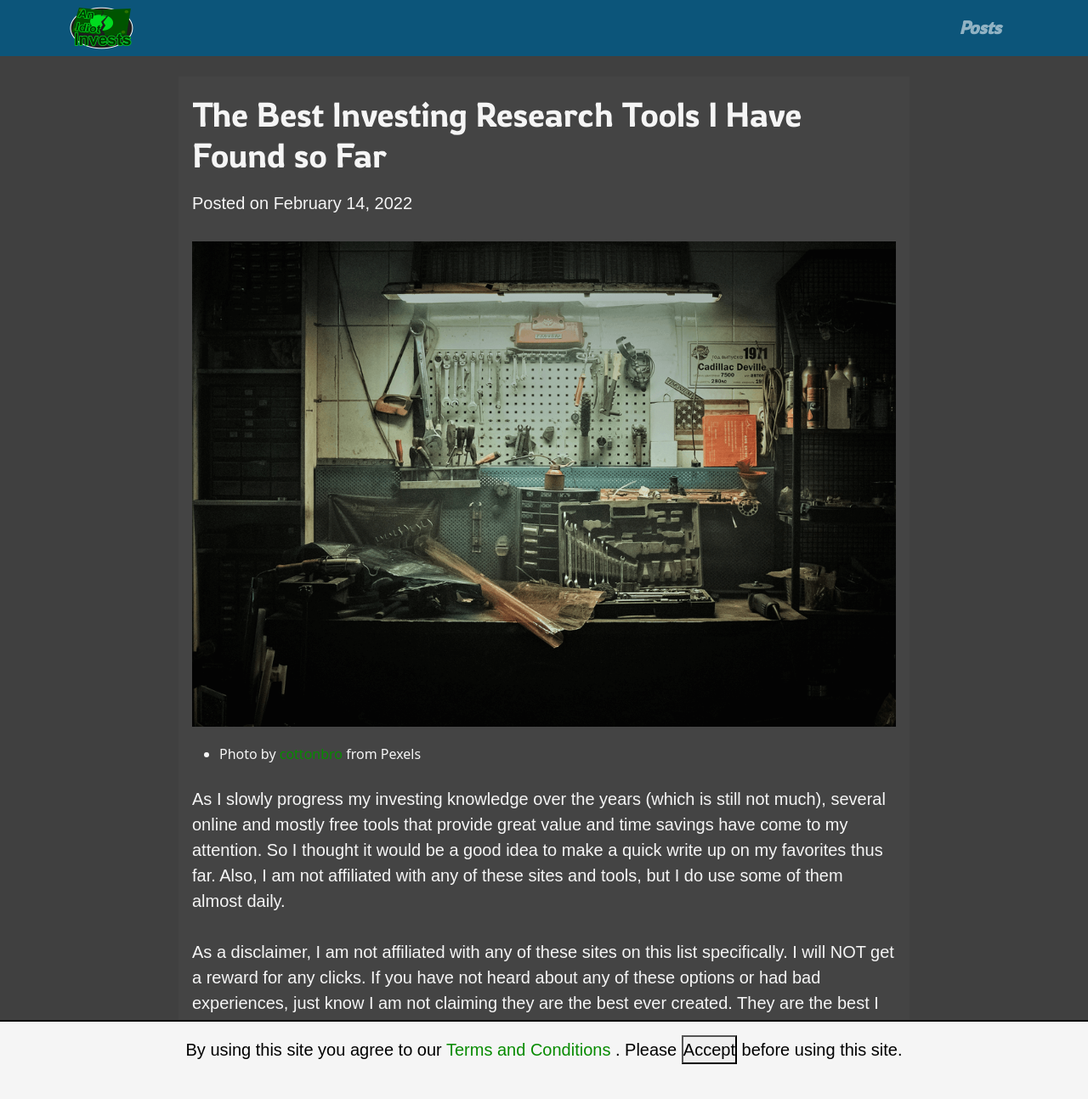
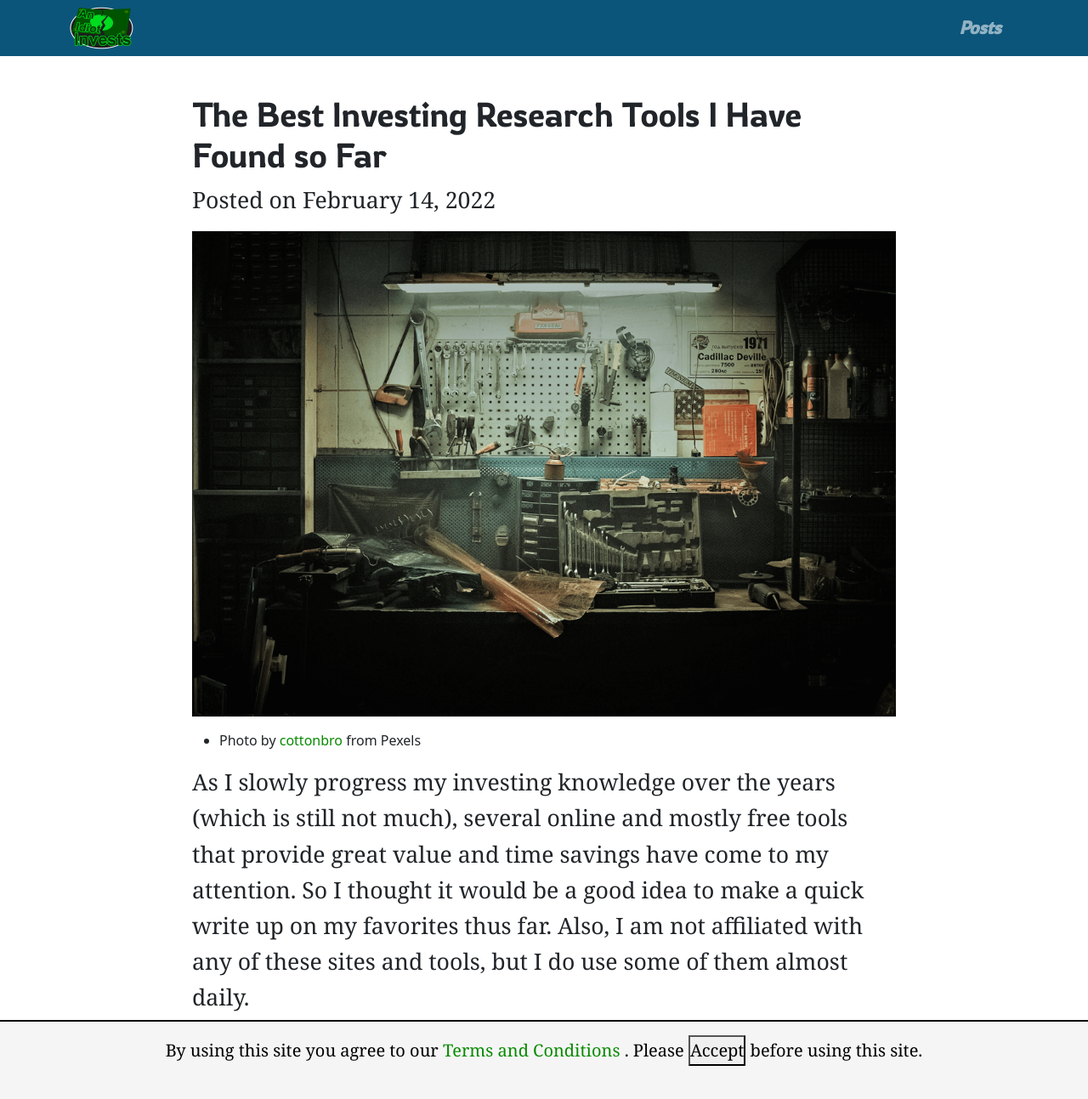
Before and after one commit to AnIdiotInvests/anidiotinvests.github.io, a Jekyll site: the page built from _posts/2022-02-14-the-best-investing-research-tools-i-have-found-so-far.md, in a window 1280 px wide and 1400 px high. Shown: the top 1293 px of the window at 85% size. Built offline with Jekyll 4.4.1, drawn with Linux system fonts in a browser that asks for light colours.

```diff
--- a/_layouts/post.html
+++ b/_layouts/post.html
@@ -2,7 +2,7 @@
 layout: primary
 ---
 
-<div class="blog-content tri-theme-color">
+<div class="blog-content">
     <article id="blog-post-id">
         {% include content-header.html %}
         {{ content }}
@@ -11,7 +11,7 @@
 
 <!--googleoff: all-->
 
-<div data-nosnippet="true" class="secondary-theme-color text-center">
+<div data-nosnippet="true" class="text-center">
     <h2>Want More Content?</h2>
 </div>
 
--- a/assets/css/posts.css
+++ b/assets/css/posts.css
@@ -14,7 +14,6 @@
 
 .post-listing-card {
     position: relative;
-    color: whitesmoke;
 
     padding: 1px;
 
@@ -38,9 +37,6 @@
     transition: box-shadow 0.1s ease-in-out 0s;
 
     transform: scale(1.02);
-    border-bottom: solid #0dc200 2px;
-    border-top: solid #0dc200 2px;
-
     cursor: pointer;
 }
 
@@ -57,7 +53,6 @@
     object-fit: cover;
     vertical-align: middle;
     height: 55%;
-    margin-bottom: 5px;
     width: 100%;
 }
 
@@ -144,17 +139,15 @@
 }
 
 .featured-posts-title h2 {
-    /* text-shadow: 1px 1px 3px black; */
     margin: 0;
     padding: 0;
     text-align: center;
     position: absolute;
     bottom: 0;
     padding-bottom: 10px;
-    /* color: whitesmoke; */
 }
 
-.featured-posts-title:after {
+/* .featured-posts-title:after {
     content: "";
     position: absolute;
     z-index: -1;
@@ -166,7 +159,7 @@
     transform-origin: bottom left;
     box-shadow: black 1px 1px 10px;
     background: inherit;
-}
+} */
 
 .take-me-home-a-btn {
     vertical-align: middle;
@@ -179,7 +172,6 @@
 }
 
 .take-me-home-a-btn a {
-    /* border-radius: 25%; */
     font-size: 18pt;
     padding: 25px;
     display: block;
--- a/assets/css/styles.css
+++ b/assets/css/styles.css
@@ -16,10 +16,9 @@
 }
 
 p {
-  font-family: Arial, Helvetica, sans-serif;
+  font-family: charter, Georgia, Cambria, "Times New Roman", Times, serif;
   font-size: 15pt;
-  margin: 0;
-  line-height: 1.5;
+  line-height: 1.58;
 }
 
 .spacer {
@@ -28,7 +27,6 @@
 
 .post-content, .blog-content {
   padding: 0 16px;
-  /* overflow: hidden; */
 }
 
 .blog-content {
@@ -39,8 +37,8 @@
 }
 
 .blog-content p {
-  padding-bottom: 20px;
-  padding-top: 10px;
+  font-size: 20pt;
+  line-height: 1.58;
 }
 
 .post-content {
--- a/assets/css/theme-colors.css
+++ b/assets/css/theme-colors.css
@@ -3,7 +3,7 @@
 }
 
 .primary-theme-color {
-    background-color: #404040;
+    /* background-color: #404040; */
     /* color: whitesmoke; */
 }
 
@@ -20,8 +20,8 @@
 }
 
 .tri-theme-color {
-    background-color: #444444;
-    color: whitesmoke;
+    /* background-color: whitesmoke; */
+    /* color: whitesmoke; */
 }
 
 .accent-theme-color {
```
